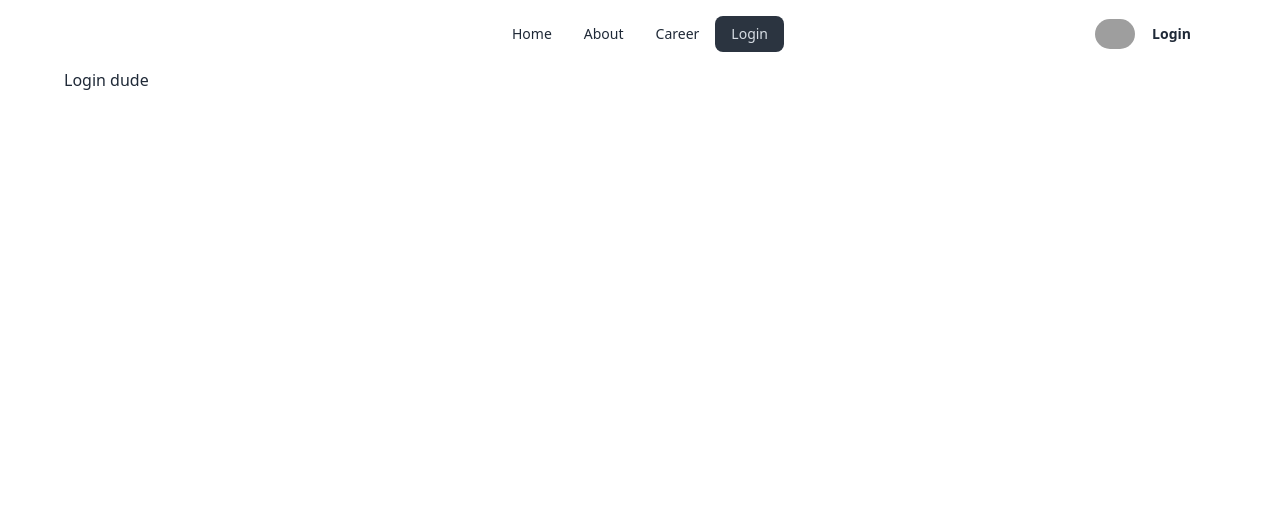
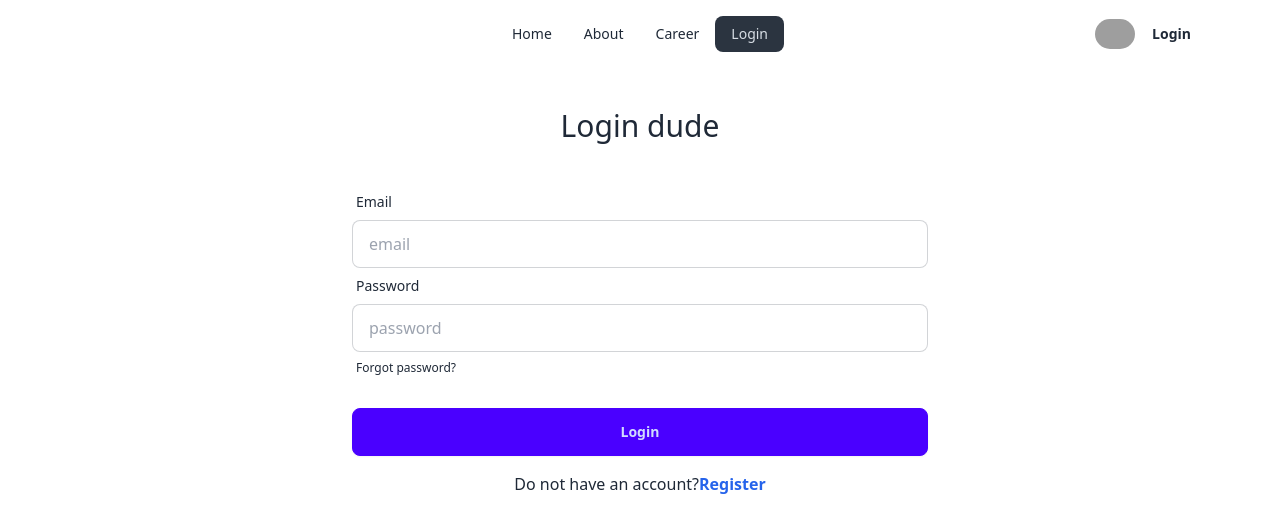
Before and after one commit to GGTuran/web-of-the-dragon, a React (Vite) app: page /login in a window 1280 px wide. Shown: the top 532 px of the page. Built offline with nearby package versions, Linux system fonts and the light colour scheme; grey boxes are pictures that could not be loaded.

Commit message:
added login and register page

```diff
--- a/src/Pages/Login/Login.jsx
+++ b/src/Pages/Login/Login.jsx
@@ -1,13 +1,61 @@
+import { Link } from "react-router-dom";
 import Navbar from "../Shared/Navbar/Navbar";
 
+const Login = () => {
 
-const Login = () => {
-    return (
-        <div>
-            <Navbar></Navbar>
-            <h2>Login dude</h2>
+    const login = e =>{
+        e.preventDefault();
+        const form = new FormData(e.currentTarget);
+        console.log(form);
+        console.log(e.currentTarget);
+
+    }
+
+
+  return (
+    <div>
+      <Navbar></Navbar>
+      <div>
+      <h2 className="text-center text-3xl my-10">Login dude</h2>
+      <form onSubmit={login} className="md:w-3/4 lg:w-1/2 mx-auto">
+        <div className="form-control">
+          <label className="label">
+            <span className="label-text">Email</span>
+          </label>
+          <input
+            name="email"
+            type="email"
+            placeholder="email"
+            className="input input-bordered"
+            required
+          />
         </div>
-    );
+        <div className="form-control">
+          <label className="label">
+            <span className="label-text">Password</span>
+          </label>
+          <input
+            name="password"
+            type="password"
+            placeholder="password"
+            className="input input-bordered"
+            required
+          />
+          <label className="label">
+            <a href="#" className="label-text-alt link link-hover">
+              Forgot password?
+            </a>
+          </label>
+        </div>
+        <div className="form-control mt-6">
+          <button className="btn btn-primary">Login</button>
+        </div>
+      </form>
+      <p className="text-center mt-4" > Do not have an account?<Link className="font-bold text-blue-600" to="/register">Register</Link> </p>
+      </div>
+
+    </div>
+  );
 };
 
 export default Login;
--- /dev/null
+++ b/src/Pages/Register/Register.jsx
@@ -0,0 +1,68 @@
+import { Link } from "react-router-dom";
+import Navbar from "../Shared/Navbar/Navbar";
+
+const Register = () => {
+
+    const register = e =>{
+        e.preventDefault();
+        const form = new FormData(e.currentTarget);
+        console.log(form);
+        console.log(e.currentTarget);
+
+    }
+
+
+
+
+  return (
+    <div>
+      <Navbar></Navbar>
+      <div>
+        <h2 className="text-center text-3xl my-10">Login dude</h2>
+        <form onSubmit={register} className="md:w-3/4 lg:w-1/2 mx-auto">
+          <div className="form-control">
+            <label className="label">
+              <span className="label-text">Email</span>
+            </label>
+            <input
+              name="email"
+              type="email"
+              placeholder="email"
+              className="input input-bordered"
+              required
+            />
+          </div>
+          <div className="form-control">
+            <label className="label">
+              <span className="label-text">Password</span>
+            </label>
+            <input
+              name="password"
+              type="password"
+              placeholder="password"
+              className="input input-bordered"
+              required
+            />
+            <label className="label">
+              <a href="#" className="label-text-alt link link-hover">
+                Forgot password?
+              </a>
+            </label>
+          </div>
+          <div className="form-control mt-6">
+            <button className="btn btn-primary">Login</button>
+          </div>
+        </form>
+        <p className="text-center mt-4">
+
+          Already have an account?
+          <Link className="font-bold text-blue-600" to="/login">
+            Register
+          </Link>
+        </p>
+      </div>
+    </div>
+  );
+};
+
+export default Register;
```
